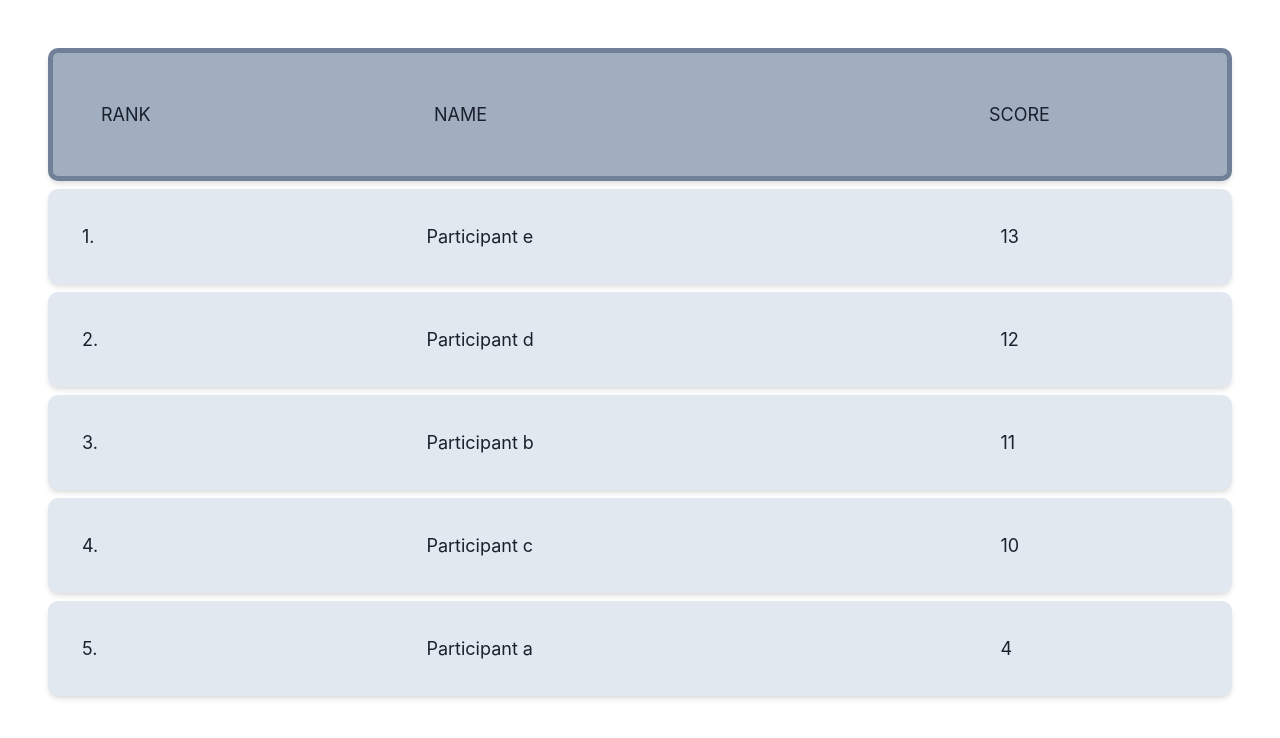
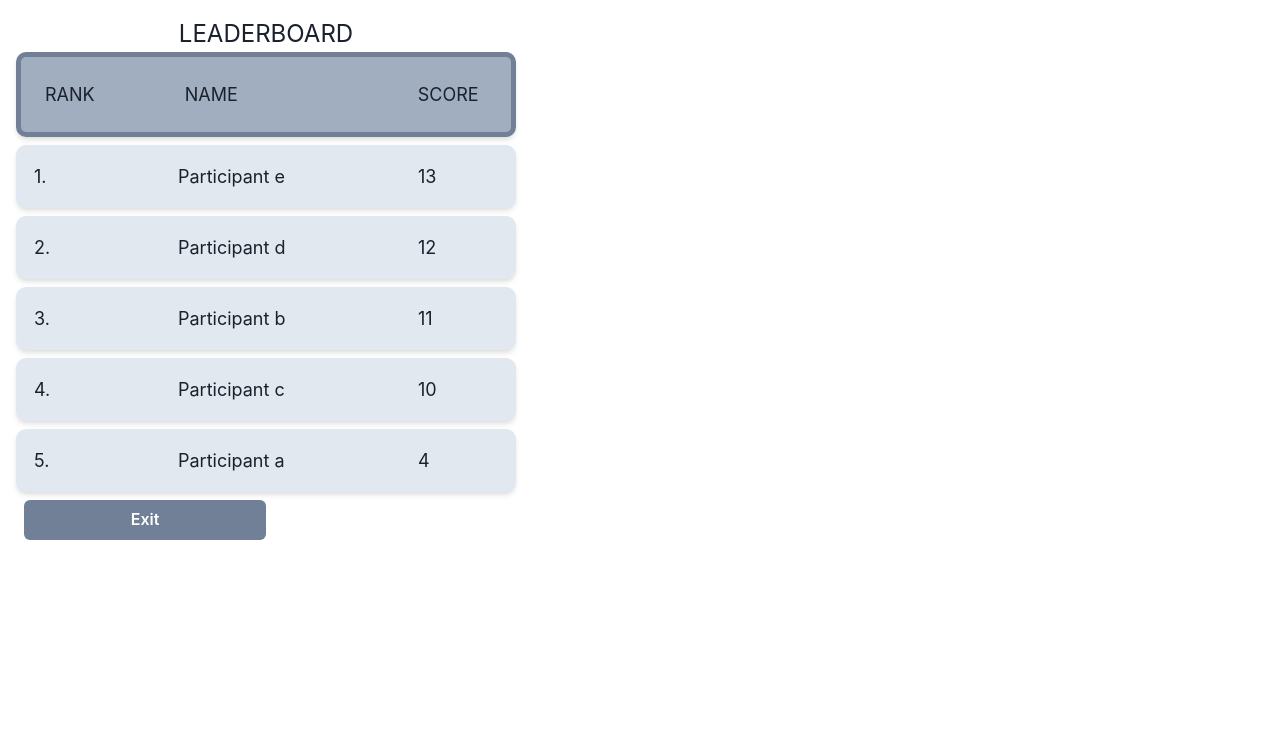
Before and after one commit to Currents-Workshops/Web-Of-Cards-Frontend, a React (Create React App) app: page / in a window 1280 px wide. Shown: the top 738 px of the page. Built offline with nearby package versions, Linux system fonts and the light colour scheme.

Commit message:
modified leaderboard component

```diff
--- a/src/App.js
+++ b/src/App.js
@@ -7,11 +7,12 @@ import Leaderboard from "./components/LeaderBoard";
 function App() {
   // const [displaytoast, setdisplaytoast] = React.useState(false);
   const arrayOfParticipants = [
-    { name: "Participant a", score: 4 },
-    { name: "Participant b", score: 11 },
-    { name: "Participant c", score: 10 },
-    { name: "Participant d", score: 12 },
-    { name: "Participant e", score: 13 },
+    { name: "Participant a", score: 4, isHost:false},
+    { name: "Participant b", score: 11,isHost:false },
+    { name: "Participant c", score: 10,isHost:false },
+    { name: "Participant d", score: 12,isHost:true},
+    { name: "Participant e", score: 13,isHost:false },
+
   ];
   //sorting the array in descending order before passing as a prop.
   arrayOfParticipants.sort(function (a, b) {
@@ -20,8 +21,8 @@ function App() {
 
   return (
     <ChakraProvider>
-      <div width={200}>
-        <Leaderboard participants={arrayOfParticipants}></Leaderboard>
+      <div>
+        <Leaderboard participants={arrayOfParticipants} isHost={false}></Leaderboard>
       </div>
     </ChakraProvider>
   );
--- a/src/components/LeaderBoard.js
+++ b/src/components/LeaderBoard.js
@@ -1,12 +1,15 @@
 import React from "react";
-import { Box, Text, Stack, Flex } from "@chakra-ui/react";
+import { Box, Text, Stack, Flex, Button } from "@chakra-ui/react";
 
 export default function Leaderboard(props) {
   return (
-    <Box m="3rem">
+    <Box m="1rem" width="500px" height="500px">
+      <Text fontSize="2xl" align="center">
+        LEADERBOARD
+      </Text>
       <Stack spacing={2}>
         <Flex
-          p="2rem"
+          p="0.75rem"
           shadow="md"
           borderRadius="10px"
           borderWidth="5px"
@@ -14,38 +17,48 @@ export default function Leaderboard(props) {
           borderColor="gray.500"
           backgroundColor="gray.400"
         >
-          <Box w="30%" p="1rem">
+          <Box w="30%" p="0.75rem">
             <Text fontSize="lg">RANK</Text>
           </Box>
-          <Box w="50%" p="1rem">
+          <Box w="50%" p="0.75rem">
             <Text fontSize="lg">NAME</Text>
           </Box>
-          <Box w="20%" p="1rem">
+          <Box w="20%" p="0.75rem">
             <Text fontSize="lg">SCORE</Text>
           </Box>
         </Flex>
 
         {props.participants.map((participant, index) => (
           <Flex
-            p="1rem"
+            p="0.5rem"
             borderRadius="10px"
             shadow="md"
             borderWidth="2px"
             align="center"
             backgroundColor="gray.200"
           >
-            <Box w="30%" p="1rem">
+            <Box w="30%" p="0.5rem">
               <Text fontSize="lg">{index + 1}.</Text>
             </Box>
-            <Box w="50%" p="1rem">
+            <Box w="50%" p="0.5rem">
               <Text fontSize="lg">{participant.name}</Text>
             </Box>
-            <Box w="20%" p="1rem">
+            <Box w="20%" p="0.5rem">
               <Text fontSize="lg">{participant.score}</Text>
             </Box>
           </Flex>
         ))}
       </Stack>
+      <Flex m="0.5rem" align="stretch">
+        {props.isHost && (
+          <Button backgroundColor="gray.500" w="50%" color="white">
+            Restart
+          </Button>
+        )}
+        <Button backgroundColor="gray.500" w="50%" color="white">
+          Exit
+        </Button>
+      </Flex>
     </Box>
   );
 }
```
